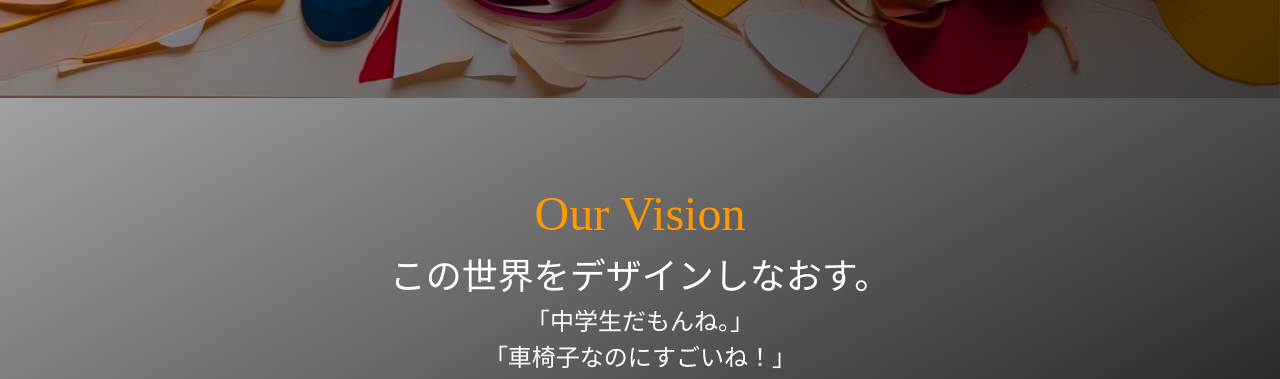
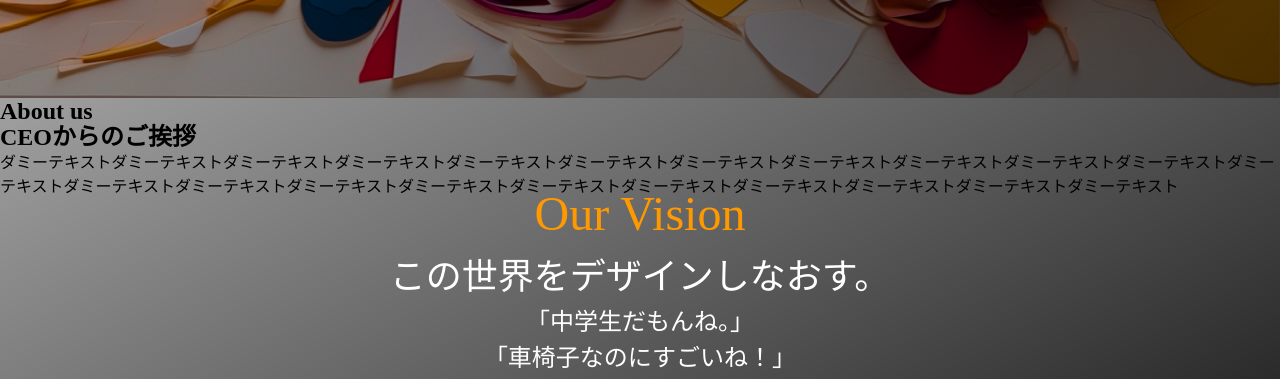
Before and after one commit to tora-bim/TOLLER, a plain HTML site: page index.html in a window 1280 px wide. Shown: the part 702-1081 px from the top of the page. Drawn offline with nearby package versions, Linux system fonts and the light colour scheme; a web font is replaced by a local one.

Commit message:
update html

```diff
--- a/index.html
+++ b/index.html
@@ -42,6 +42,17 @@
 				</p>
 			</div>
 		</section>
+		<section class="about">
+			<div class="about-title">
+				<h1>About us</h1>
+			</div>
+			<div class="about-body">
+				<h2>CEOからのご挨拶</h2>
+				<p>
+					ダミーテキストダミーテキストダミーテキストダミーテキストダミーテキストダミーテキストダミーテキストダミーテキストダミーテキストダミーテキストダミーテキストダミーテキストダミーテキストダミーテキストダミーテキストダミーテキストダミーテキストダミーテキストダミーテキストダミーテキストダミーテキストダミーテキスト
+				</p>
+			</div>
+		</section>
 		<script src="https://code.jquery.com/jquery-3.3.1.js"></script>
 		<script src="assets/js/main.js"></script>
 	</body>
```
